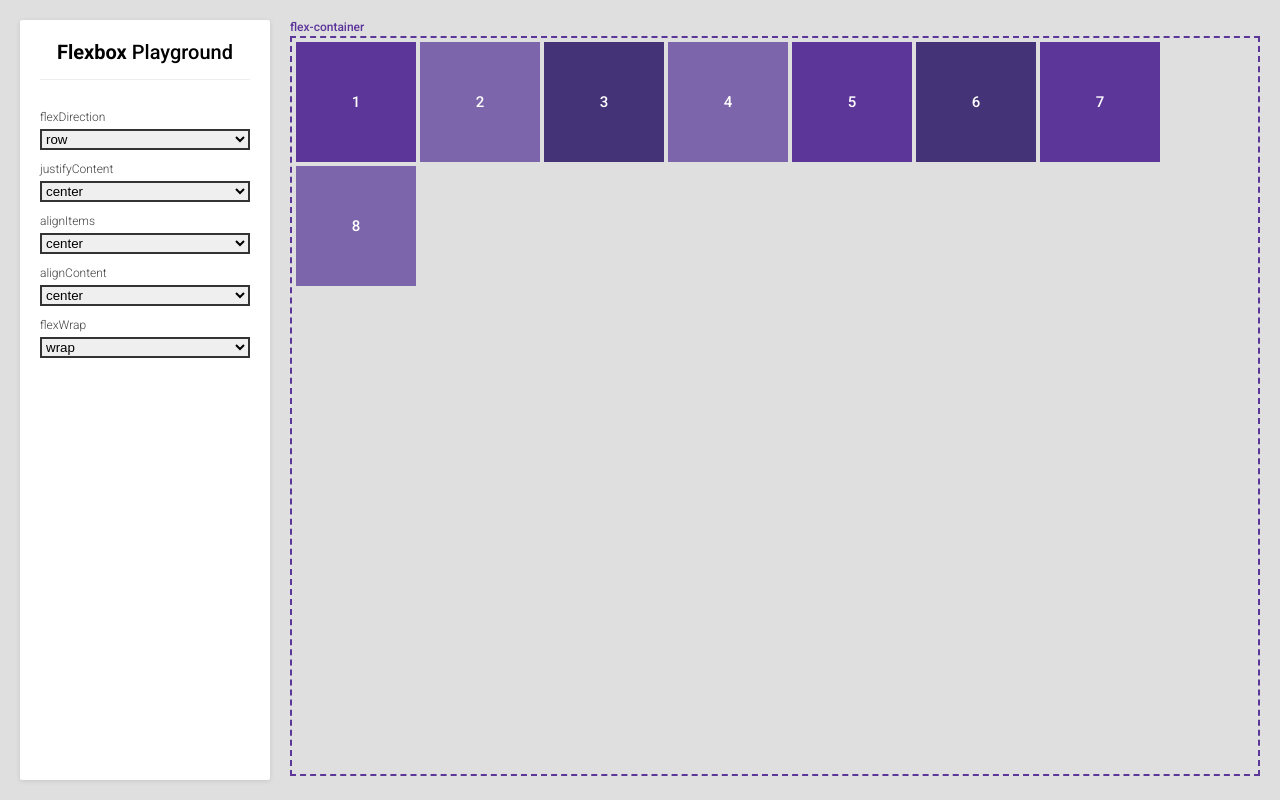
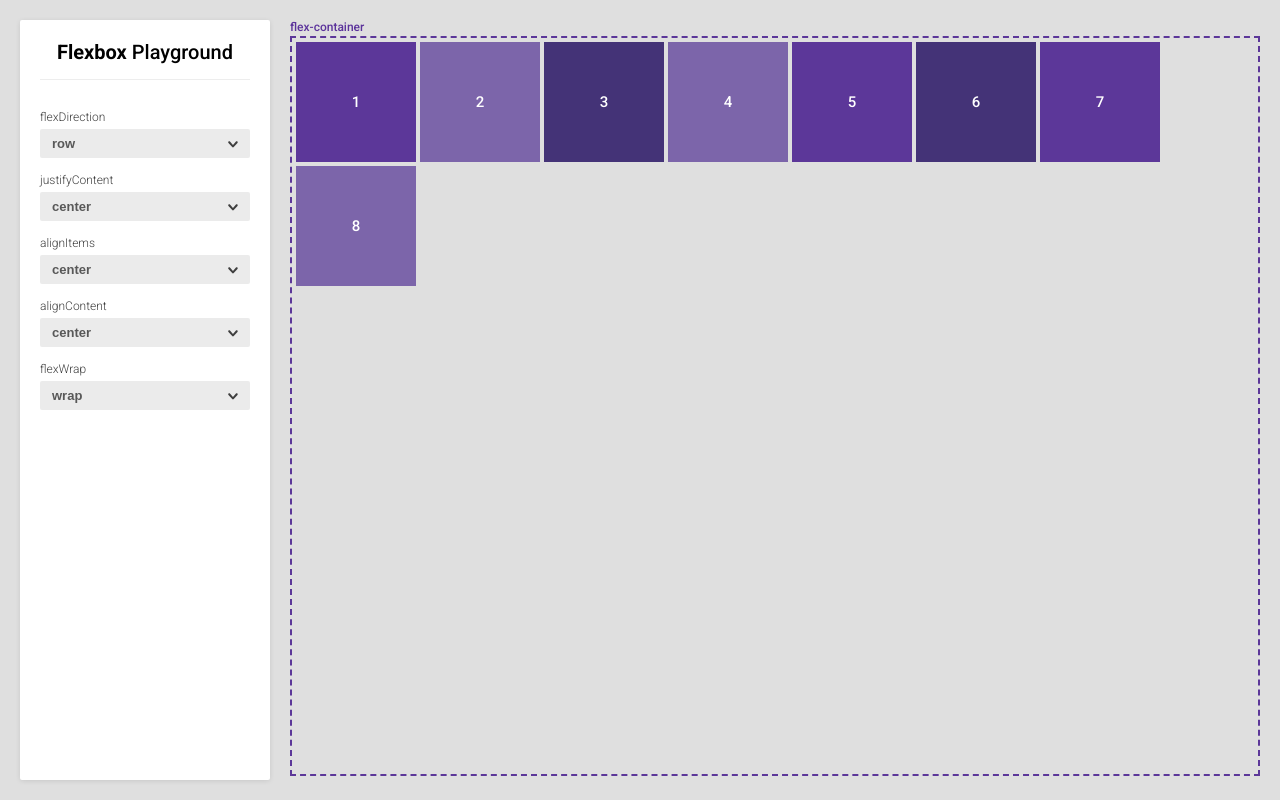
Before and after one commit to react-medellin/flexbox-playground, a React (Create React App) app: page / in a window 1280 px wide. Built offline with nearby package versions, Linux system fonts and the light colour scheme.

Commit message:
Added container for select items. Applied new styles. Added arrow icon

```diff
--- a/src/Select.js
+++ b/src/Select.js
@@ -2,19 +2,34 @@ import React from 'react';
 import styled from 'styled-components';
 import { Title } from './Title';
 
+const SelectItemContainer = styled.div`
+  margin-bottom: 15px;
+`
+
 const StyledSelect = styled.select`
-  border: 2px solid #333;
   width: 100%;
-  border-radius: 0;
+  height: 29px;
+  padding: 0 12px;
+  margin-bottom: 0;
+  background: #ebebeb url("./icons/arrow-down.svg") no-repeat;
+  background-position: calc(100% - 6px) 4px;
+  background-size: 22px;
+  -webkit-appearance: none!important;
+  -moz-appearance: none!important;
+  appearance: none!important;
+  color: #585858;
+  font-size: 13px;
+  line-height: 29px;
+  font-weight: bold;
+  border: 0;
+  outline: 0;
+  border-radius: 2px;
+  cursor: pointer;
 
-  &:focus {
-    border-radius: 0;
-    outline-color: #5c3799;
-  }
 `;
 
 export const Select = ({ name, dataSource, onChange }) => (
-  <div>
+  <SelectItemContainer>
     <Title>
       {name}
     </Title>
@@ -33,5 +48,5 @@ export const Select = ({ name, dataSource, onChange }) => (
         );
       })}
     </StyledSelect>
-  </div>
+  </SelectItemContainer>
 );
```
